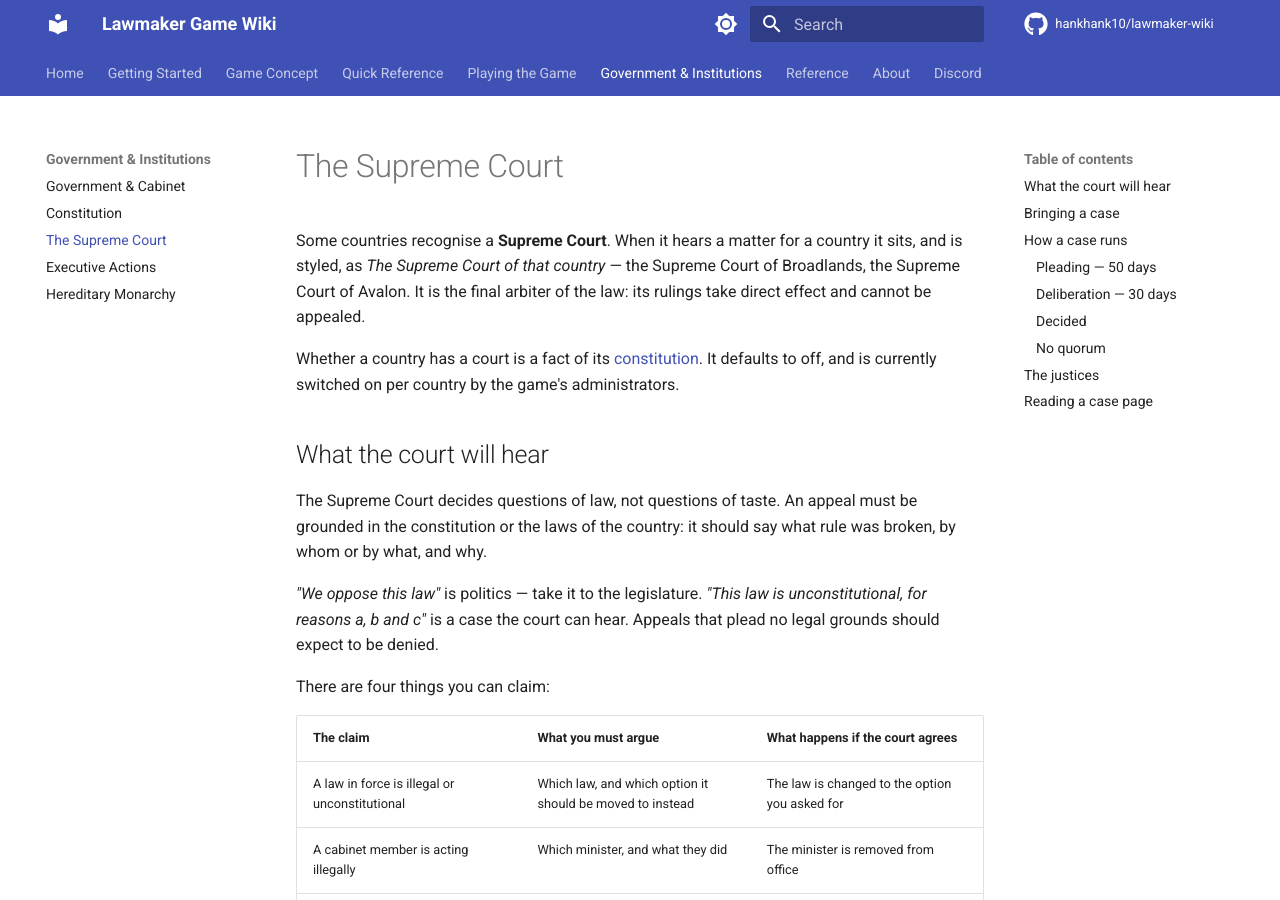
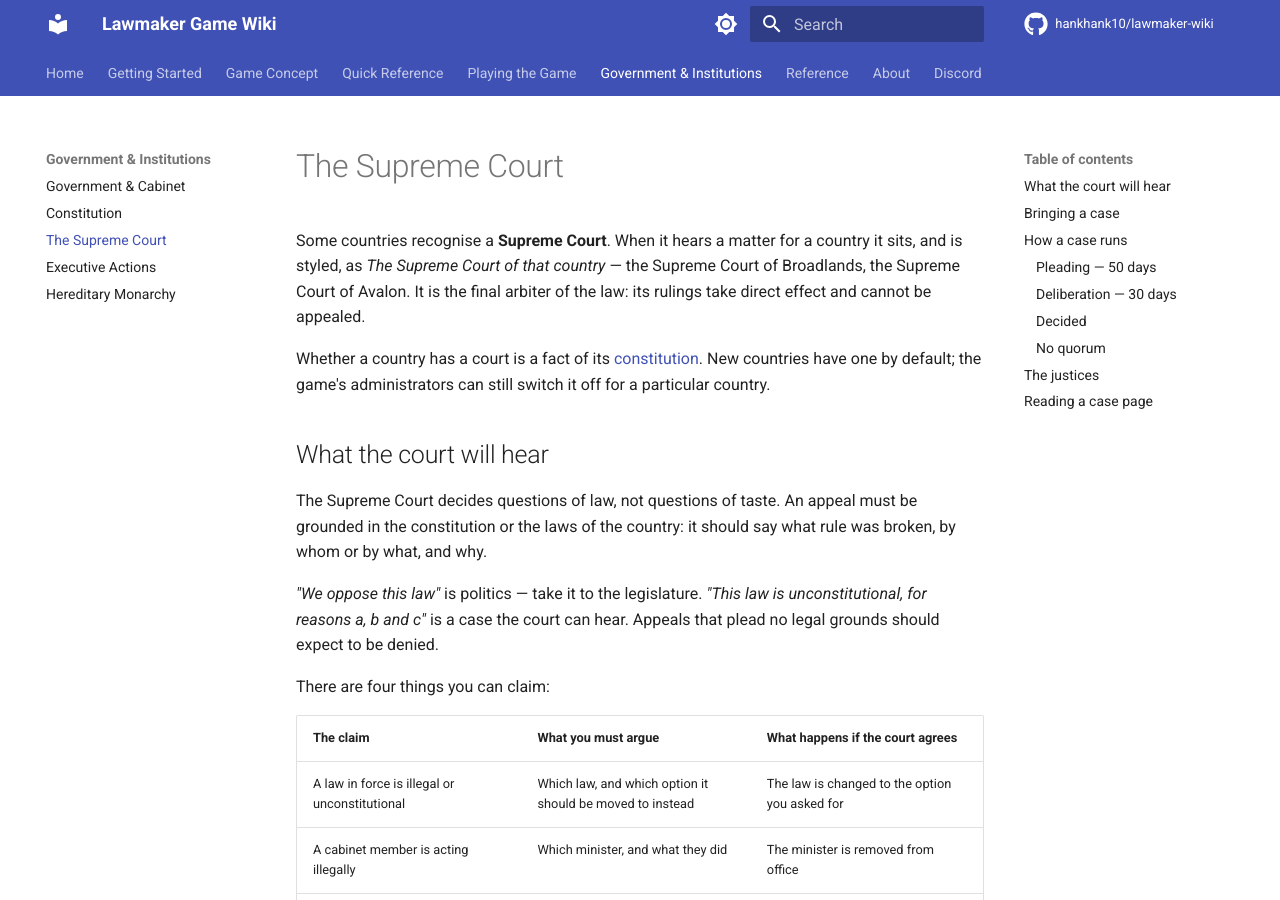
Before and after one commit to hankhank10/lawmaker-wiki, an MkDocs documentation site: the page built from docs/gameplay/supreme-court.md, in a window 1280 px wide and 900 px high. Built offline with MkDocs 1.6.1 and Material for MkDocs 9.7.7, drawn with Linux system fonts in a browser that asks for light colours; comment, search, counter and statistics services are not loaded.

Commit message:
📝 Sync from private repo
Auto-synced from hankhank10/lawmaker/game-manual

```diff
--- a/docs/gameplay/supreme-court.md
+++ b/docs/gameplay/supreme-court.md
@@ -2,7 +2,7 @@
 
 Some countries recognise a **Supreme Court**. When it hears a matter for a country it sits, and is styled, as *The Supreme Court of that country* — the Supreme Court of Broadlands, the Supreme Court of Avalon. It is the final arbiter of the law: its rulings take direct effect and cannot be appealed.
 
-Whether a country has a court is a fact of its [constitution](constitution.md). It defaults to off, and is currently switched on per country by the game's administrators.
+Whether a country has a court is a fact of its [constitution](constitution.md). New countries have one by default; the game's administrators can still switch it off for a particular country.
 
 ## What the court will hear
 
```
